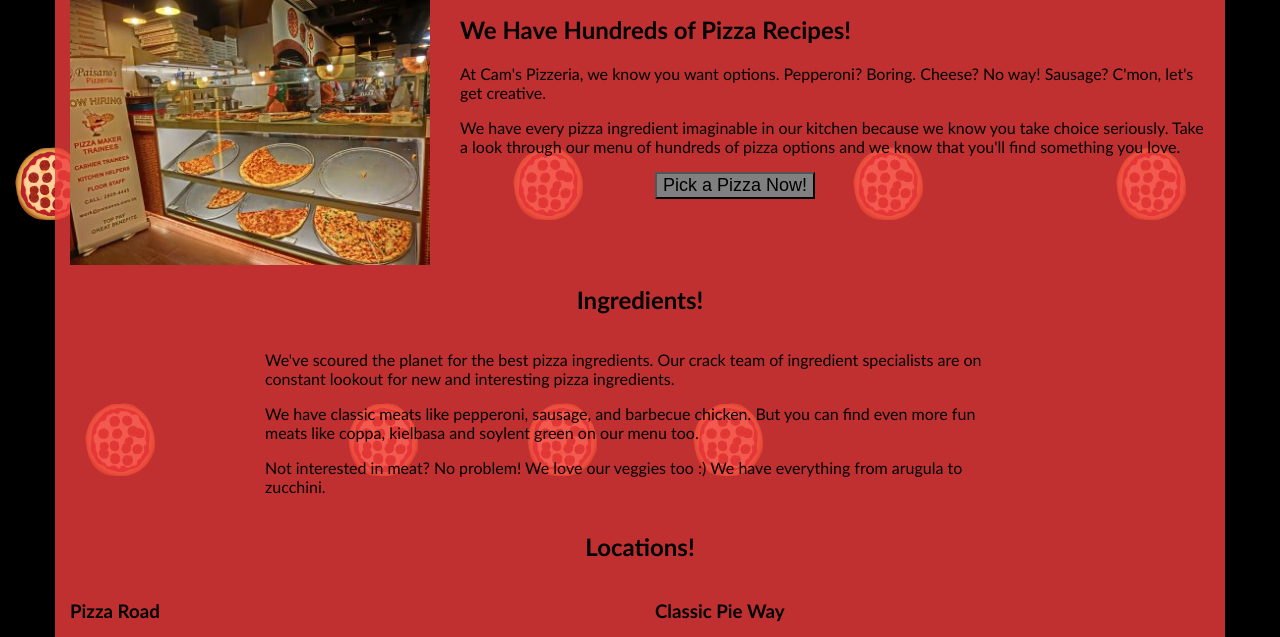
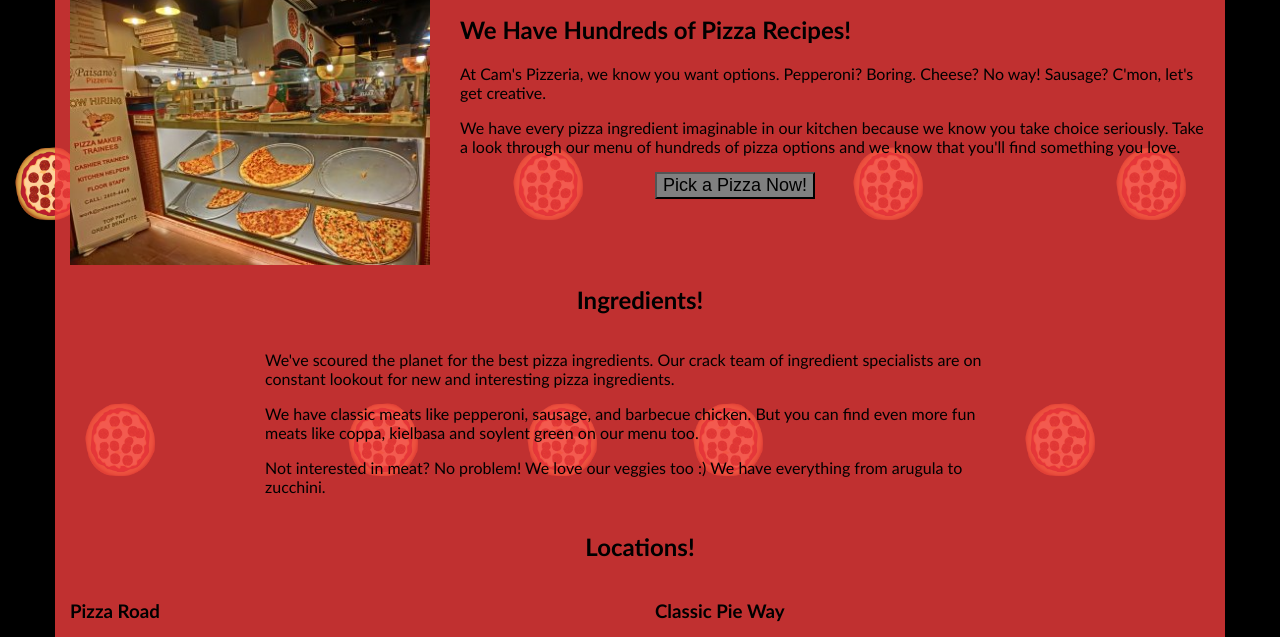
Before and after one commit to diveshpanwar/optimisedPortfolioWebsite, a website: page dev/views/pizza.html in a window 1280 px wide. Shown: the part 122-759 px from the top of the page. Drawn offline with Linux system fonts and the light colour scheme.

Commit message:
Documentation and Readme

```diff
--- a/dev/views/js/main.js
+++ b/dev/views/js/main.js
@@ -538,7 +538,7 @@
   var cols = 8;
   var s = 256;
   //reducing the number of moving pizzas as they are not needed 20-50 will suffice
-  for (var i = 0; i < 20; i++) {
+  for (var i = 0; i < 23; i++) {
     var elem = document.createElement('img');
     elem.className = 'mover';
     elem.src = "images/pizza.png";
--- a/package.json
+++ b/package.json
@@ -1,7 +1,7 @@
 {
   "name": "optimise-portfolio-website",
   "version": "1.0.0",
-  "description": "This is just a demo file for buyersgohappy.com not for public use.",
+  "description": "This is project 4 for FED.",
   "main": "gulpfile.js",
   "scripts": {
     "test": "echo \"Error: no test specified\" && exit 1"
```
Also changed, not shown: dev/index.html (+0 -1 lines), README.md, dist/views/js/main.js.
